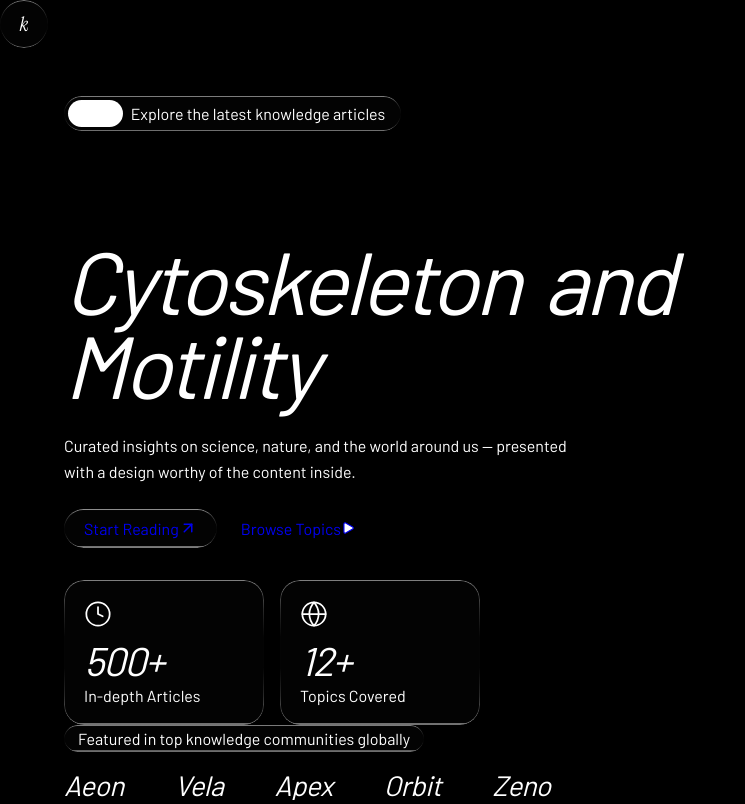
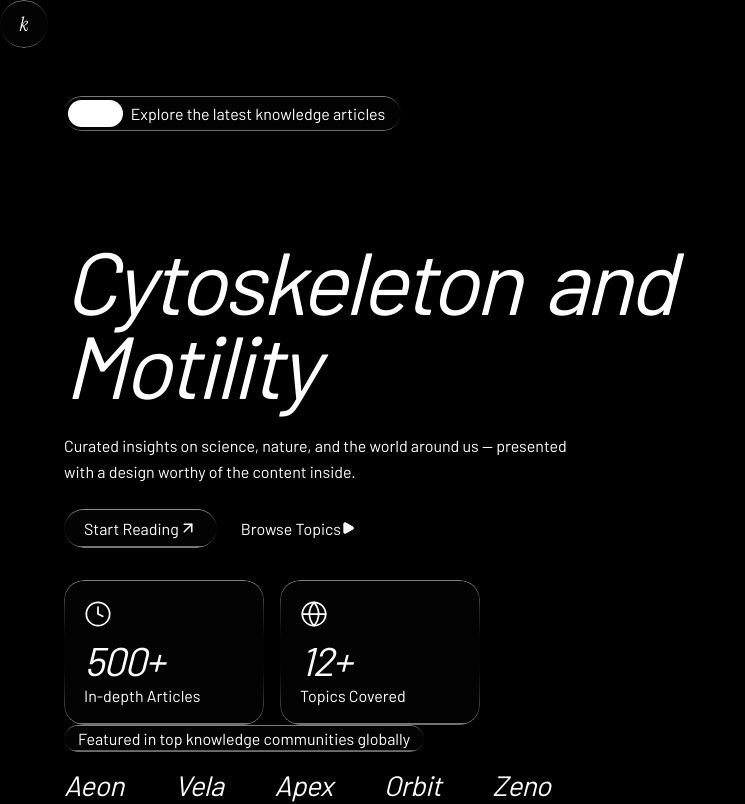
Before and after one commit to plum45/ruji, a React (Vite) app: page / in a window 1280 px wide. Shown: the top 804 px of the page, without its empty margins (0-745 px from the left). Built offline with nearby package versions, Linux system fonts and the light colour scheme.

Commit message:
Fix Hero UI cut-off and CTA font color

```diff
--- a/src/components/Hero.tsx
+++ b/src/components/Hero.tsx
@@ -44,7 +44,7 @@ export default function Hero() {
       style={{
         position: 'relative',
         width: '100%',
-        height: '100vh',
+        minHeight: '100vh',
         overflow: 'hidden',
         background: '#000',
         display: 'flex',
@@ -120,16 +120,16 @@ export default function Hero() {
           >
             <a
               href="#topics"
-              className="liquid-glass-strong font-body font-medium text-white text-sm flex items-center gap-1.5"
-              style={{ borderRadius: 9999, padding: '10px 20px', textDecoration: 'none' }}
+              className="liquid-glass-strong font-body font-medium text-sm flex items-center gap-1.5"
+              style={{ borderRadius: 9999, padding: '10px 20px', textDecoration: 'none', color: '#fff' }}
             >
               Start Reading
               <ArrowUpRight size={18} />
             </a>
             <a
               href="#articles"
-              className="font-body text-white text-sm flex items-center gap-1.5"
-              style={{ textDecoration: 'none' }}
+              className="font-body text-sm flex items-center gap-1.5"
+              style={{ textDecoration: 'none', color: '#fff' }}
             >
               Browse Topics
               <Play size={14} fill="white" />
```
